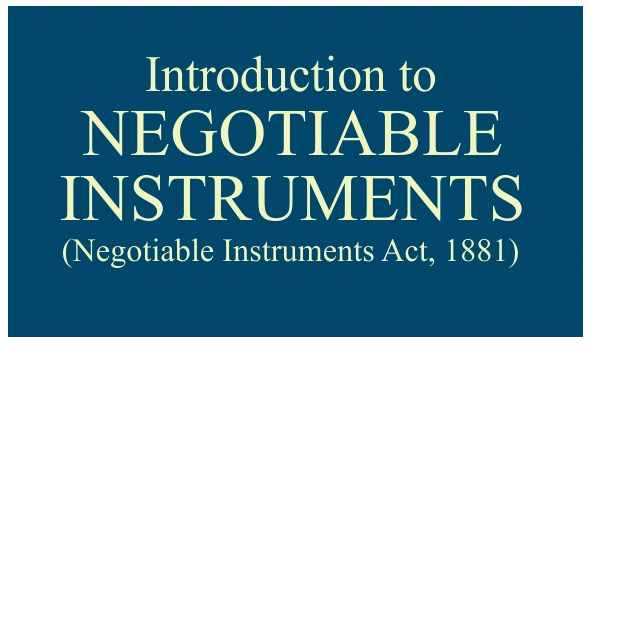
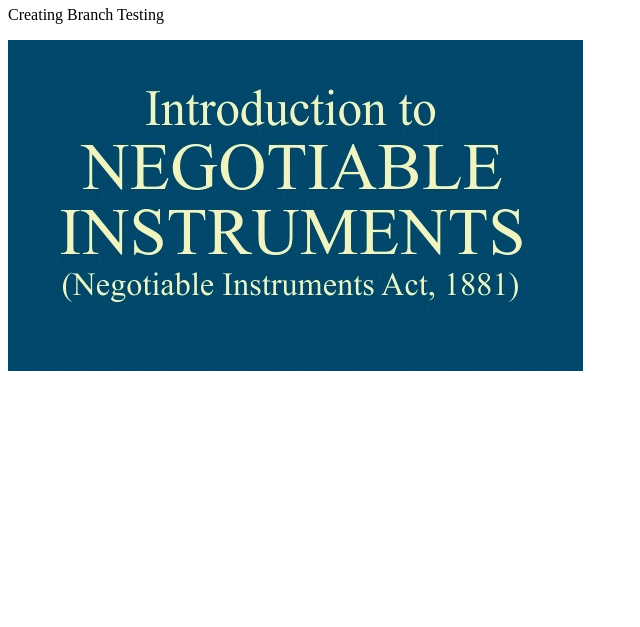
Before and after one commit to EkhlasUddinAhmed/my-first-website, a plain HTML site: page index.html in a window 1280 px wide. Shown: the part 173-800 px from the top of the page, without its empty margins (0-640 px from the left). Drawn offline with Linux system fonts and the light colour scheme.

Commit message:
add some new code

```diff
--- a/index.html
+++ b/index.html
@@ -12,7 +12,7 @@
     <h1>Heloo....Learning WEB Development</h1>
 
     <h1>Testing Changing in Index file</h1>
-
+         <p>Creating Branch Testing</p>
   <img src="NI1.jpg">
 
 </body>
```
